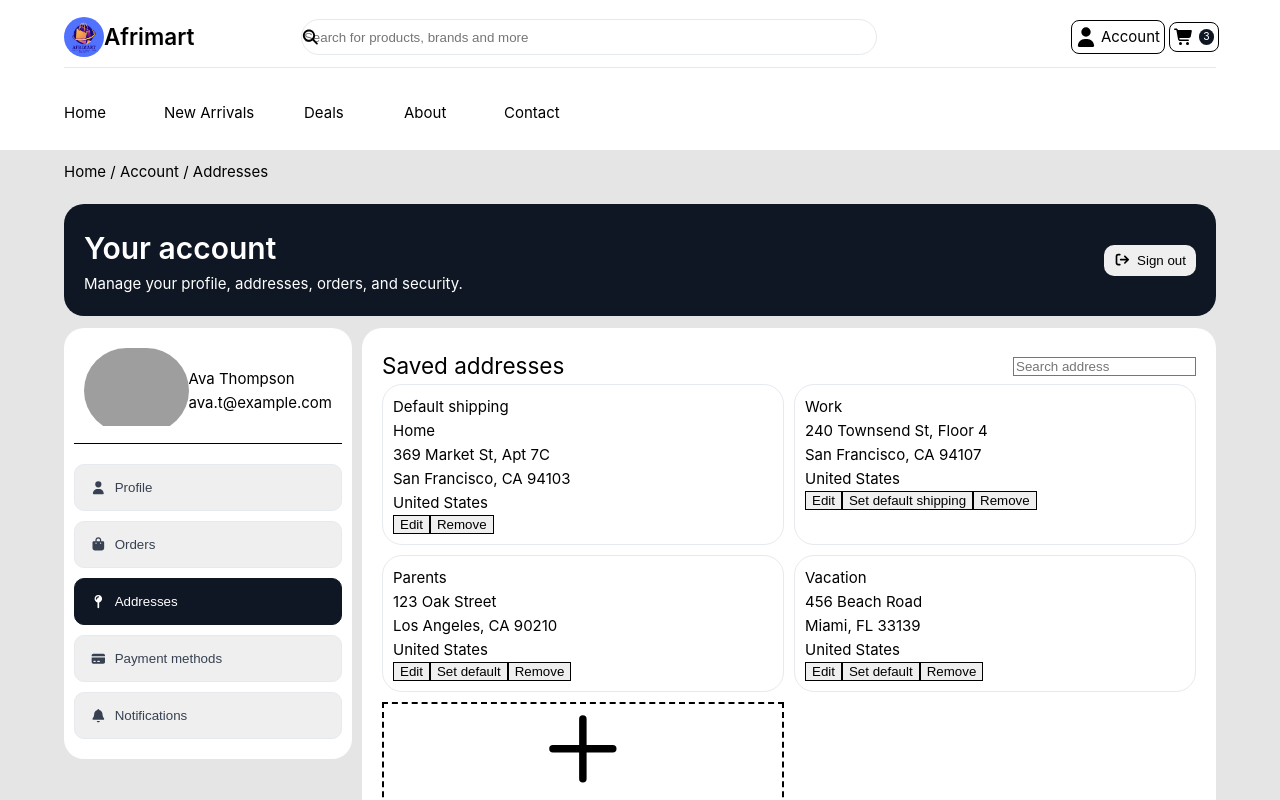
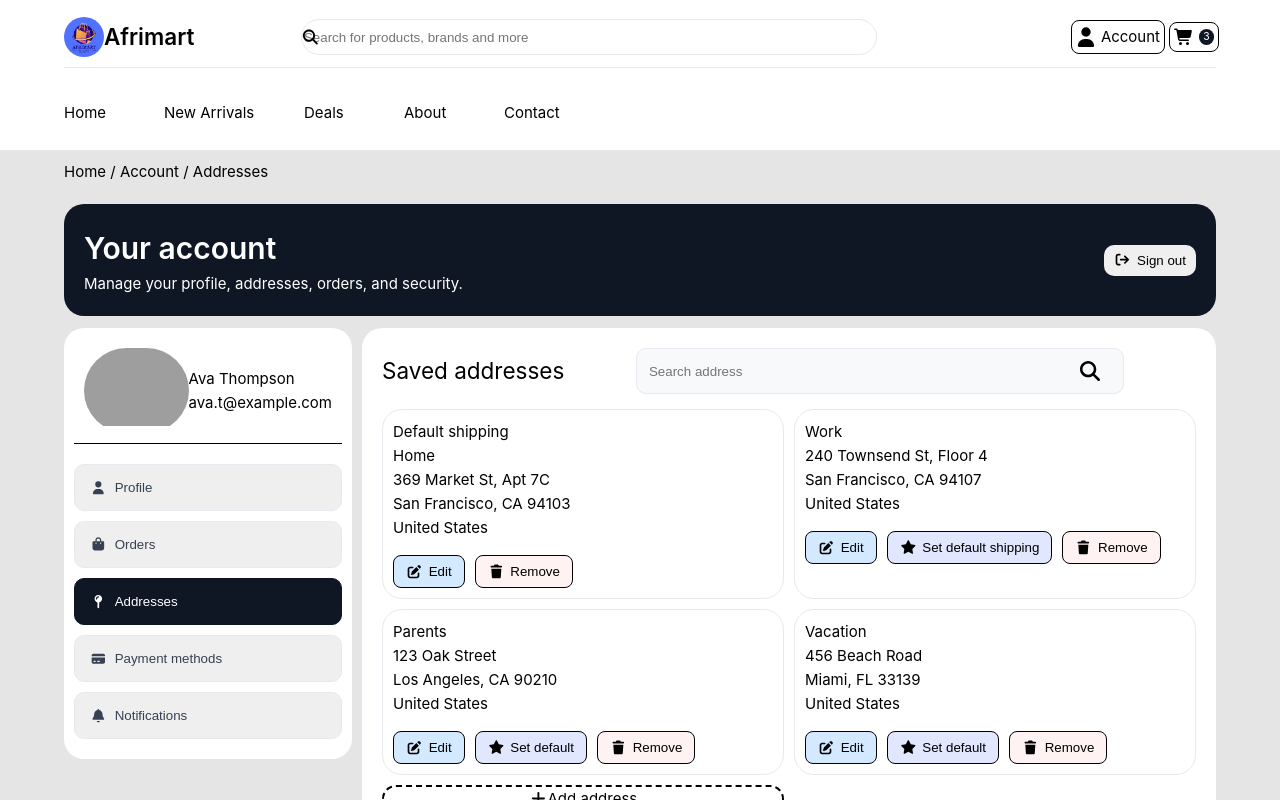
Before and after one commit to K-Irungu/afrimaart-frontend, a Vue app: page /account in a window 1280 px wide. Both pictures are taken after a click on the button "Addresses". Shown: the top 800 px of the page. Built offline with nearby package versions, Linux system fonts and the light colour scheme; grey boxes are pictures that could not be loaded.

Commit message:
address component

```diff
--- a/src/components/Account/Addresses.vue
+++ b/src/components/Account/Addresses.vue
@@ -93,15 +93,27 @@ const getAddressTypeDisplay = (type) => {
     <!-- Saved Addresses Section -->
     <section class="saved-addresses">
       <div class="bg-white rounded-lg shadow-sm p-6">
-        <div class="flex justify-between items-center mb-6">
+        <div class="flex justify-between items-center mb-[15px]">
           <h2 class="text-lg font-bold">Saved addresses</h2>
-          <div class="relative">
+
+          <form class="search-form flex items-center max-w-lg mx-auto">
+            <label for="voice-search" class="sr-only">Search</label>
+            <div class="relative w-full">
               <input
                 type="text"
+                id="voice-search"
+                class="search-input bg-gray-50 border border-gray-300 text-gray-900 text-sm rounded-lg block w-full ps-10 p-2.5"
                 placeholder="Search address"
-              class="pl-10 p-2 border border-gray-300 rounded-lg text-sm focus:ring-indigo-500 focus:border-indigo-500"
+                required
               />
             </div>
+            <button
+              type="submit"
+              class="search-btn inline-flex items-center py-2.5 px-3 ms-2 text-sm font-medium text-white bg-blue-700 rounded-lg"
+            >
+              <font-awesome-icon :icon="['fas', 'search']" class="w-[20px] h-[20px] mr-[6px]" />
+            </button>
+          </form>
         </div>
 
         <!-- Loading State -->
@@ -156,21 +168,26 @@ const getAddressTypeDisplay = (type) => {
             <p class="text-sm text-gray-600">{{ address.street }}</p>
             <p class="text-sm text-gray-600">{{ address.cityStateZip }}</p>
             <p class="text-sm text-gray-600">{{ address.country }}</p>
-            <div class="mt-4 flex space-x-2">
-              <button class="text-xs text-gray-600 px-3 py-1 border rounded-lg hover:bg-gray-100">
+            <div class="address-buttons mt-[15px] flex space-x-2 gap-[10px]">
+              <button
+                class="edit-btn text-xs text-gray-600 px-3 py-1 border rounded-lg hover:bg-gray-100 flex items-center gap-1"
+              >
+                <font-awesome-icon :icon="['fas', 'pen-to-square']" class="w-3 h-3 mr-[6px]" />
                 Edit
               </button>
               <button
                 v-if="!address.isDefault"
                 @click="setAsDefault(address.type)"
-                class="text-xs text-indigo-600 px-3 py-1 border border-indigo-600 rounded-lg hover:bg-indigo-50"
+                class="default-btn text-xs text-indigo-600 px-3 py-1 border border-indigo-600 rounded-lg hover:bg-indigo-50 flex items-center gap-1"
               >
+                <font-awesome-icon :icon="['fas', 'star']" class="w-3 h-3 mr-[6px]" />
                 Set default {{ address.type === 'work' ? 'shipping' : '' }}
               </button>
               <button
                 @click="removeAddress(address.type)"
-                class="text-xs text-red-600 px-3 py-1 border border-red-300 rounded-lg hover:bg-red-50"
+                class="remove-btn text-xs text-red-600 px-3 py-1 border border-red-300 rounded-lg hover:bg-red-50 flex items-center gap-1"
               >
+                <font-awesome-icon :icon="['fas', 'trash']" class="w-3 h-3 mr-[6px]" />
                 Remove
               </button>
             </div>
@@ -178,24 +195,11 @@ const getAddressTypeDisplay = (type) => {
 
           <!-- Add New Address Card -->
           <div
-            class="p-4 flex items-center justify-center border-2 border-dashed border-gray-300 rounded-lg cursor-pointer hover:bg-gray-50 transition"
+            class="add-card p-4 flex items-center justify-center border-2 border-dashed border-gray-300 rounded-lg cursor-pointer hover:bg-gray-50 transition"
             @click="isAddingNewAddress = true"
           >
             <div class="text-center text-gray-500">
-              <svg
-                class="mx-auto w-6 h-6 mb-1"
-                fill="none"
-                stroke="currentColor"
-                viewBox="0 0 24 24"
-                xmlns="http://www.w3.org/2000/svg"
-              >
-                <path
-                  stroke-linecap="round"
-                  stroke-linejoin="round"
-                  stroke-width="2"
-                  d="M12 4v16m8-8H4"
-                ></path>
-              </svg>
+              <font-awesome-icon :icon="['fas', 'plus']" class="mx-auto w-6 h-6 mb-1" />
               <span class="text-sm">Add address</span>
             </div>
           </div>
@@ -206,88 +210,143 @@ const getAddressTypeDisplay = (type) => {
     <!-- Add New Address Section -->
     <section class="new-addresses">
       <div v-if="isAddingNewAddress" class="bg-white rounded-lg shadow-sm p-6 space-y-6">
+        <div class="flex justify-between items-center">
           <h2 class="text-lg font-bold">Add a new address</h2>
+          <button
+            @click="cancelAddAddress"
+            class="close-btn text-gray-500 hover:text-gray-700 transition"
+          >
+            <font-awesome-icon :icon="['fas', 'xmark']" class="w-5 h-5" />
+          </button>
+        </div>
+
         <div class="grid grid-cols-1 md:grid-cols-2 gap-x-6 gap-y-4">
-          <div class="space-y-1">
-            <label class="text-sm font-medium text-gray-700">Full name</label>
+          <!-- Full Name -->
+          <div class="form-group space-y-1">
+            <label class="text-sm font-medium text-gray-700 flex items-center gap-2">
+              <font-awesome-icon :icon="['fas', 'user']" class="w-3 h-3 text-gray-400" />
+              Full name
+            </label>
             <input
               v-model="newAddressForm.fullName"
               type="text"
-              class="w-full p-3 border border-gray-300 rounded-lg focus:ring-indigo-500 focus:border-indigo-500"
+              class="form-input w-full p-3 border border-gray-300 rounded-lg focus:ring-2 focus:ring-indigo-500 focus:border-indigo-500 transition-all duration-200"
+              placeholder="Enter your full name"
             />
           </div>
-          <div class="space-y-1">
-            <label class="text-sm font-medium text-gray-700">Phone number</label>
+
+          <!-- Phone Number -->
+          <div class="form-group space-y-1">
+            <label class="text-sm font-medium text-gray-700 flex items-center gap-2">
+              <font-awesome-icon :icon="['fas', 'phone']" class="w-3 h-3 text-gray-400" />
+              Phone number
+            </label>
             <input
               v-model="newAddressForm.phoneNumber"
               type="tel"
-              class="w-full p-3 border border-gray-300 rounded-lg focus:ring-indigo-500 focus:border-indigo-500"
+              class="form-input w-full p-3 border border-gray-300 rounded-lg focus:ring-2 focus:ring-indigo-500 focus:border-indigo-500 transition-all duration-200"
+              placeholder="+1 (555) 000-0000"
             />
           </div>
 
-          <div class="space-y-1 md:col-span-2">
-            <label class="text-sm font-medium text-gray-700">Address line 1</label>
+          <!-- Address Line 1 -->
+          <div class="form-group space-y-1 md:col-span-2">
+            <label class="text-sm font-medium text-gray-700 flex items-center gap-2">
+              <font-awesome-icon :icon="['fas', 'location-dot']" class="w-3 h-3 text-gray-400" />
+              Address line 1
+            </label>
             <input
               v-model="newAddressForm.addressLine1"
               type="text"
-              class="w-full p-3 border border-gray-300 rounded-lg focus:ring-indigo-500 focus:border-indigo-500"
+              class="form-input w-full p-3 border border-gray-300 rounded-lg focus:ring-2 focus:ring-indigo-500 focus:border-indigo-500 transition-all duration-200"
+              placeholder="Street address, P.O. box, company name"
             />
           </div>
-          <div class="space-y-1 md:col-span-2">
-            <label class="text-sm font-medium text-gray-700">Address line 2 (optional)</label>
+
+          <!-- Address Line 2 -->
+          <div class="form-group space-y-1 md:col-span-2">
+            <label class="text-sm font-medium text-gray-700 flex items-center gap-2">
+              <font-awesome-icon :icon="['fas', 'location-dot']" class="w-3 h-3 text-gray-400" />
+              Address line 2 (optional)
+            </label>
             <input
               v-model="newAddressForm.addressLine2"
               type="text"
-              class="w-full p-3 border border-gray-300 rounded-lg focus:ring-indigo-500 focus:border-indigo-500"
+              class="form-input w-full p-3 border border-gray-300 rounded-lg focus:ring-2 focus:ring-indigo-500 focus:border-indigo-500 transition-all duration-200"
+              placeholder="Apartment, suite, unit, building, floor, etc."
             />
           </div>
 
-          <div class="space-y-1">
-            <label class="text-sm font-medium text-gray-700">City</label>
+          <!-- City -->
+          <div class="form-group space-y-1">
+            <label class="text-sm font-medium text-gray-700 flex items-center gap-2">
+              <font-awesome-icon :icon="['fas', 'city']" class="w-3 h-3 text-gray-400" />
+              City
+            </label>
             <input
               v-model="newAddressForm.city"
               type="text"
-              class="w-full p-3 border border-gray-300 rounded-lg focus:ring-indigo-500 focus:border-indigo-500"
+              class="form-input w-full p-3 border border-gray-300 rounded-lg focus:ring-2 focus:ring-indigo-500 focus:border-indigo-500 transition-all duration-200"
+              placeholder="Enter city"
             />
           </div>
-          <div class="space-y-1">
-            <label class="text-sm font-medium text-gray-700">State/Region</label>
+
+          <!-- State/Region -->
+          <div class="form-group space-y-1">
+            <label class="text-sm font-medium text-gray-700 flex items-center gap-2">
+              <font-awesome-icon :icon="['fas', 'map']" class="w-3 h-3 text-gray-400" />
+              State/Region
+            </label>
             <input
               v-model="newAddressForm.stateRegion"
               type="text"
-              class="w-full p-3 border border-gray-300 rounded-lg focus:ring-indigo-500 focus:border-indigo-500"
+              class="form-input w-full p-3 border border-gray-300 rounded-lg focus:ring-2 focus:ring-indigo-500 focus:border-indigo-500 transition-all duration-200"
+              placeholder="Enter state or region"
             />
           </div>
 
-          <div class="space-y-1">
-            <label class="text-sm font-medium text-gray-700">Postal code</label>
+          <!-- Postal Code -->
+          <div class="form-group space-y-1">
+            <label class="text-sm font-medium text-gray-700 flex items-center gap-2">
+              <font-awesome-icon :icon="['fas', 'envelope']" class="w-3 h-3 text-gray-400" />
+              Postal code
+            </label>
             <input
               v-model="newAddressForm.postalCode"
               type="text"
-              class="w-full p-3 border border-gray-300 rounded-lg focus:ring-indigo-500 focus:border-indigo-500"
+              class="form-input w-full p-3 border border-gray-300 rounded-lg focus:ring-2 focus:ring-indigo-500 focus:border-indigo-500 transition-all duration-200"
+              placeholder="Enter postal code"
             />
           </div>
-          <div class="space-y-1">
-            <label class="text-sm font-medium text-gray-700">Country</label>
+
+          <!-- Country -->
+          <div class="form-group space-y-1">
+            <label class="text-sm font-medium text-gray-700 flex items-center gap-2">
+              <font-awesome-icon :icon="['fas', 'globe']" class="w-3 h-3 text-gray-400" />
+              Country
+            </label>
             <input
               v-model="newAddressForm.country"
               type="text"
-              class="w-full p-3 border border-gray-300 rounded-lg focus:ring-indigo-500 focus:border-indigo-500"
+              class="form-input w-full p-3 border border-gray-300 rounded-lg focus:ring-2 focus:ring-indigo-500 focus:border-indigo-500 transition-all duration-200"
+              placeholder="Enter country"
             />
           </div>
         </div>
 
-        <div class="flex justify-end space-x-3 pt-4">
+        <div class="flex justify-end space-x-3 pt-4 gap-[15px]">
           <button
             @click="cancelAddAddress"
-            class="px-5 py-3 text-sm font-medium rounded-lg text-gray-700 border border-gray-300 hover:bg-gray-100 transition"
+            class="cancel-btn px-5 py-3 text-sm font-medium rounded-lg text-gray-700 border border-gray-300 hover:bg-gray-100 transition flex items-center gap-2"
           >
+            <font-awesome-icon :icon="['fas', 'circle-xmark']" class="w-4 h-4 mr-[6px]" />
             Cancel
           </button>
           <button
             @click="addAddress"
-            class="px-5 py-3 text-sm font-medium rounded-lg bg-indigo-600 text-white hover:bg-indigo-700 transition"
+            class="save-btn px-5 py-3 text-sm font-medium rounded-lg bg-indigo-600 text-white hover:bg-indigo-700 transition flex items-center gap-2"
           >
+            <font-awesome-icon :icon="['fas', 'circle-check']" class="w-4 h-4 mr-[6px]" />
             Save address
           </button>
         </div>
@@ -304,8 +363,134 @@ const getAddressTypeDisplay = (type) => {
   background: #ffffff;
   border-radius: 20px;
 }
+
 .address-item {
   border-radius: 20px;
   border: 1px solid #e6e9ee;
 }
+
+.address-buttons button {
+  padding: 8px 12px;
+  border: 1px solid;
+  border-radius: 8px;
+  font-weight: 500;
+  transition: all 0.2s ease;
+}
+
+.edit-btn {
+  background: #d3e9ff;
+  border-color: #d1d5db;
+}
+
+.default-btn {
+  background: #e0e7ff;
+  border-color: #6366f1;
+}
+
+.remove-btn {
+  background: #fef2f2;
+  border-color: #fca5a5;
+}
+
+.search-form {
+  padding: 2px;
+  width: 60%;
+  border: 1px solid #e6e9ee;
+  border-radius: 10px;
+  background: #f7f9fb;
+  transition: all 0.2s ease;
+}
+
+.search-input {
+  padding: 10px;
+  border: none;
+  background: #f7f9fb;
+}
+
+.search-input:focus {
+  border-color: #6366f1;
+  background: #ffffff;
+  box-shadow: 0 0 0 3px rgba(99, 102, 241, 0.1);
+}
+
+.search-btn {
+  margin-right: 5px;
+  padding: 10px;
+  border: none;
+  background: #f7f9fb;
+  color: black;
+}
+
+.form-group {
+  margin-bottom: 15px;
+}
+
+.form-input {
+  padding: 10px;
+  border: 1px solid #e6e9ee;
+  border-radius: 10px;
+  background: #f7f9fb;
+  transition: all 0.2s ease;
+}
+
+.form-input:focus {
+  border-color: #6366f1;
+  background: #ffffff;
+  box-shadow: 0 0 0 3px rgba(99, 102, 241, 0.1);
+  transform: translateY(-1px);
+}
+
+.form-input::placeholder {
+  color: #9ca3af;
+}
+
+.form-group label {
+  font-weight: 500;
+  color: #374151;
+}
+
+.add-card {
+  border-radius: 20px;
+  transition: all 0.3s ease;
+}
+
+.add-card:hover {
+  border-color: #6366f1;
+  background: #f0f9ff;
+}
+
+.close-btn {
+  padding: 8px;
+  border-radius: 8px;
+  transition: all 0.2s ease;
+}
+
+.close-btn:hover {
+  background: #f3f4f6;
+}
+
+.cancel-btn {
+  color: #ffffff;
+  background: #0f1724;
+  padding: 10px;
+  margin-top: 20px;
+  border-radius: 10px;
+  border: 1px solid #e6e9ee;
+  transition: all 0.2s ease;
+}
+
+.save-btn {
+  padding: 10px;
+  margin-top: 20px;
+  border-radius: 10px;
+  background: #0066ff;
+  border: none;
+  color: #ffffff;
+}
+
+.cancel-btn:hover,
+.save-btn:hover {
+  transform: translateY(-1px);
+  box-shadow: 0 4px 12px rgba(15, 23, 36, 0.2);
+}
 </style>
--- a/src/main.js
+++ b/src/main.js
@@ -23,6 +23,9 @@ import {
   faArrowRightFromBracket,
   faEnvelope,
   faPhone,
+  faXmark,
+  faStar,
+  faPlus,
 } from '@fortawesome/free-solid-svg-icons'
 
 // Add icons to the library
@@ -45,6 +48,9 @@ library.add(
   faArrowRightFromBracket,
   faEnvelope,
   faPhone,
+  faXmark,
+  faStar,
+  faPlus,
 )
 
 const app = createApp(App)
```
Lines whose indentation alone changed are shown as unchanged.
